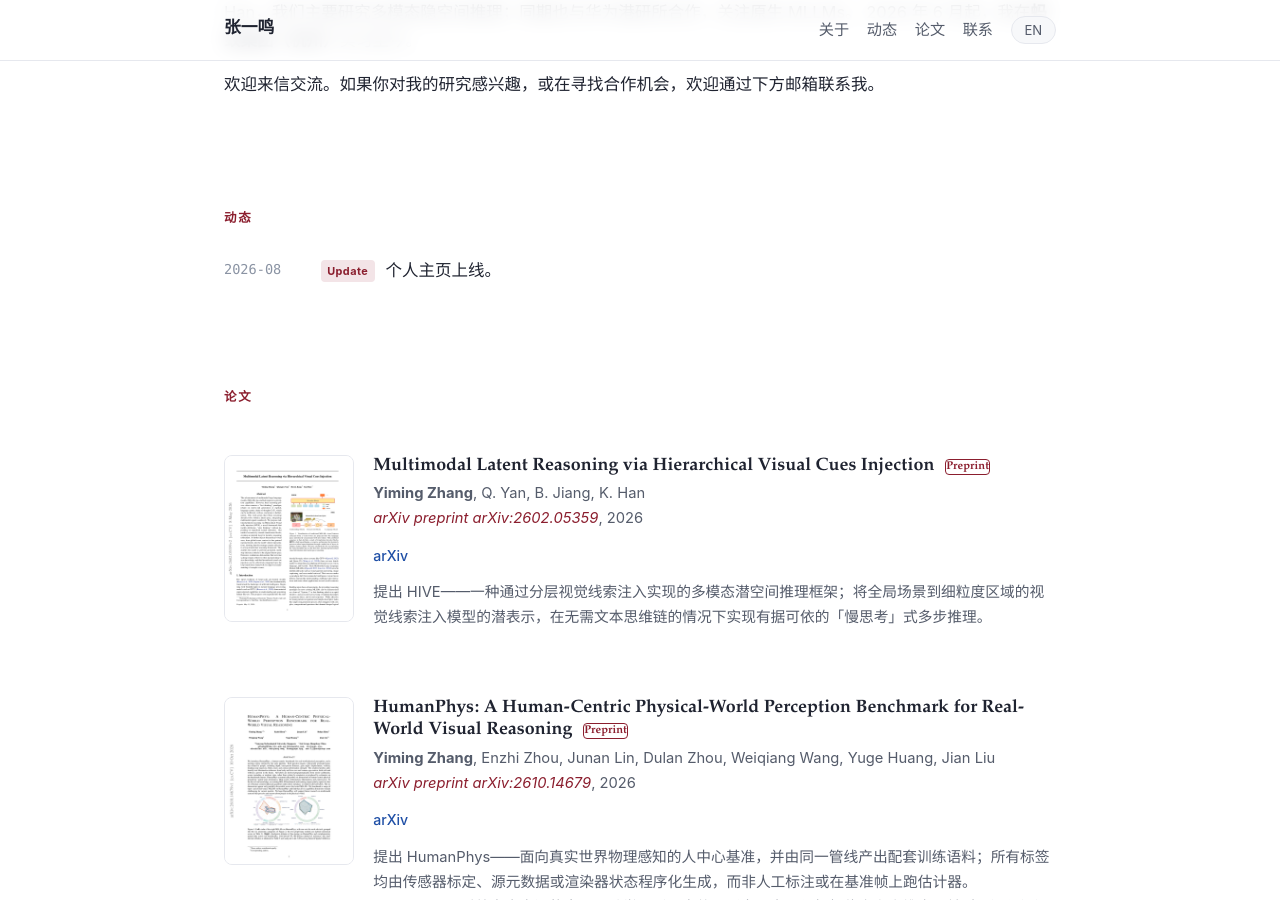
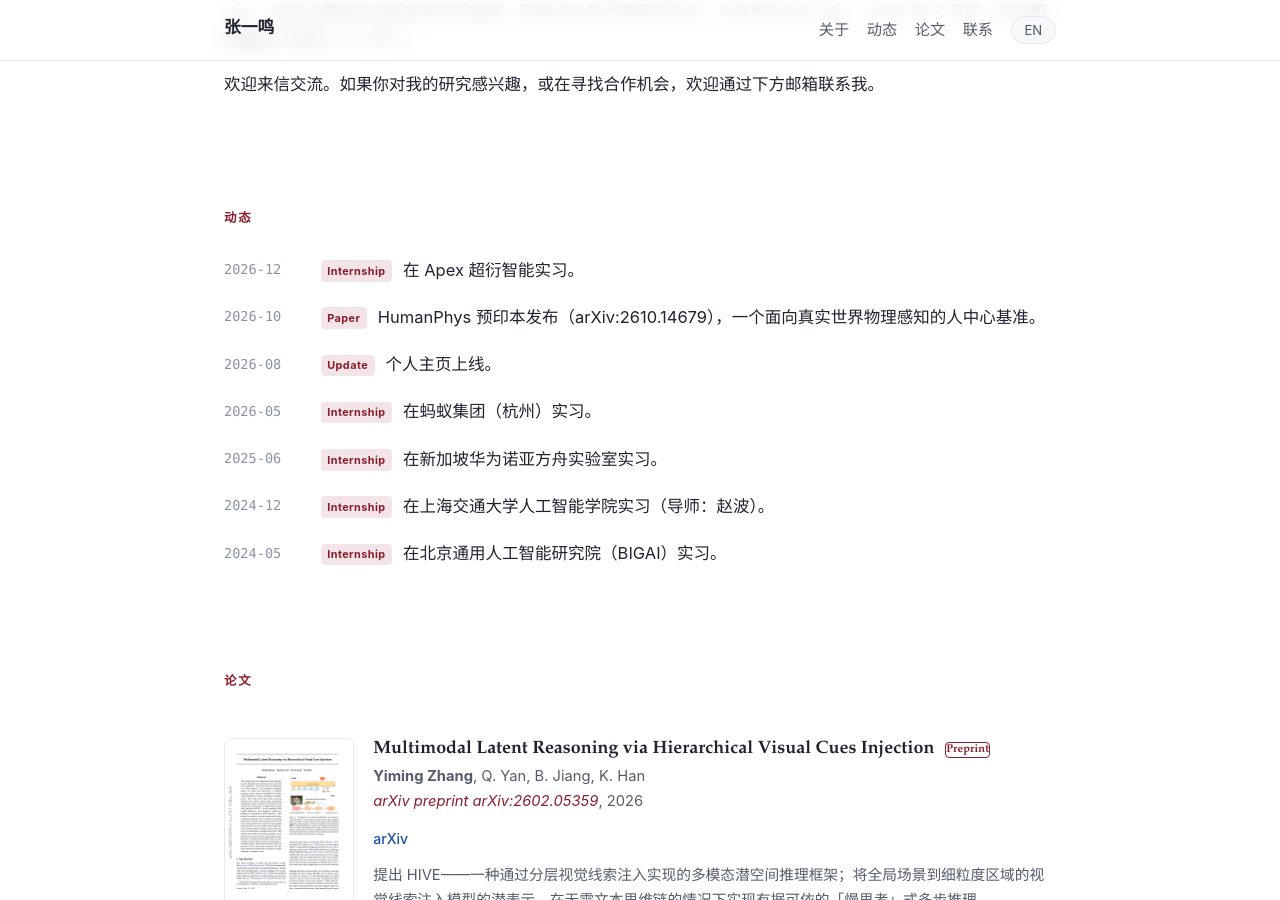
Before and after one commit to zhangym0213/zhangym0213.github.io, a Jekyll site: the page built from index.html, in a window 1280 px wide and 900 px high, scrolled down 520 px. Built offline with Jekyll 4.4.1, drawn with Linux system fonts in a browser that asks for light colours.

Commit message:
news: HumanPhys preprint + internship timeline (BIGAI / SJTU / Huawei Noah / Ant / Apex)

```diff
--- a/_data/news.yml
+++ b/_data/news.yml
@@ -1,12 +1,43 @@
 # 动态 / News
 # 字段：date(日期字符串), tag(可选标签), zh(中文), en(英文)
 # 新的写在最上面
+
+- date: "2026-12"
+  tag: Internship
+  zh: 在 Apex 超衍智能实习。
+  en: Internship at Apex (超衍智能).
+
+- date: "2026-10"
+  tag: Paper
+  zh: HumanPhys 预印本发布（arXiv:2610.14679），一个面向真实世界物理感知的人中心基准。
+  en: HumanPhys preprint released (arXiv:2610.14679), a human-centric benchmark for real-world physical perception.
 
 - date: "2026-08"
   tag: Update
   zh: 个人主页上线。
   en: Personal homepage launched.
 
+- date: "2026-05"
+  tag: Internship
+  zh: 在蚂蚁集团（杭州）实习。
+  en: Internship at Ant Group (Hangzhou).
+
+- date: "2025-06"
+  tag: Internship
+  zh: 在新加坡华为诺亚方舟实验室实习。
+  en: Internship at Huawei Noah's Ark Lab, Singapore.
+
+- date: "2024-12"
+  tag: Internship
+  zh: 在上海交通大学人工智能学院实习（导师：赵波）。
+  en: "Internship at the School of Artificial Intelligence, Shanghai Jiao Tong University (advisor: Bo Zhao)."
+
+- date: "2024-05"
+  tag: Internship
+  zh: 在北京通用人工智能研究院（BIGAI）实习。
+  en: Internship at Beijing Institute for General Artificial Intelligence (BIGAI).
+
+# 示例 / examples:
 # - date: "2026-05"
 #   tag: Paper
 #   zh: 一篇关于多模态 Agent 的论文被 XX 会议接收。
```
